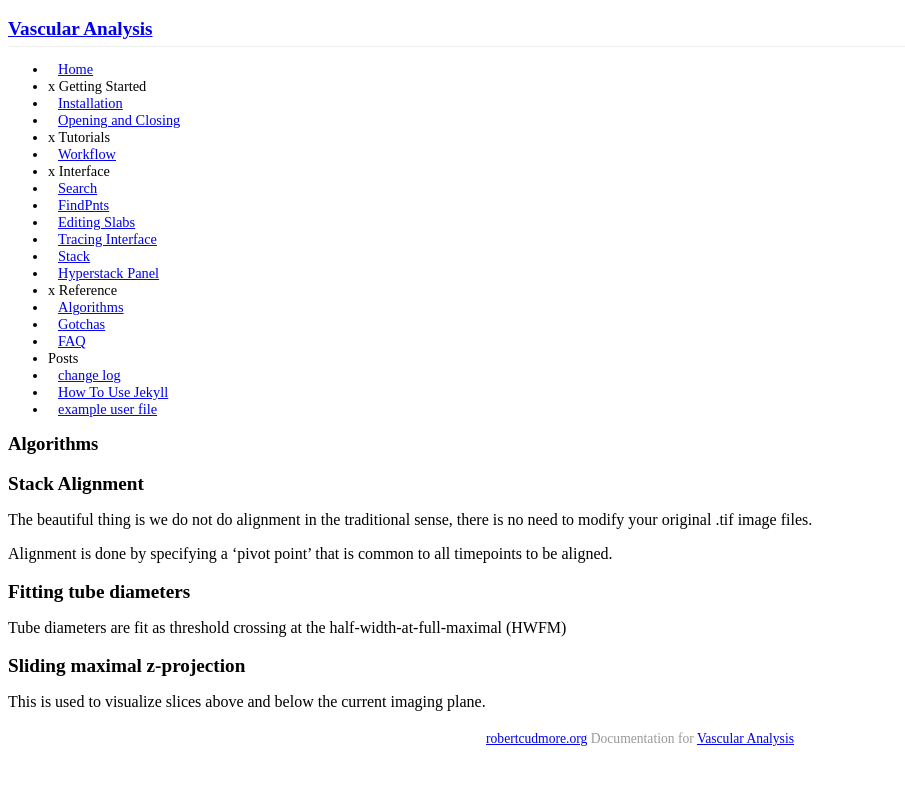
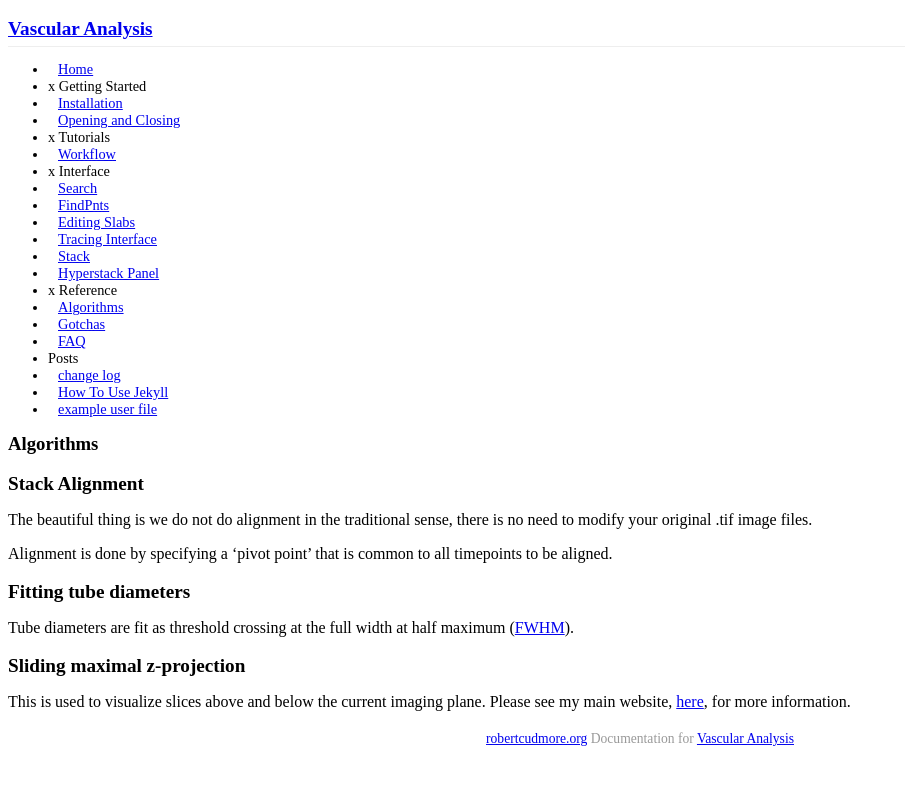
Before and after one commit to cudmore/Vascular-Analysis, a Jekyll site: the page built from _posts/2015-02-01-algorithms.md, in a window 1280 px wide. Shown: the top 785 px of the page, without its empty margins (0-905 px from the left). Built offline with Jekyll 4.4.1, drawn with Linux system fonts in a browser that asks for light colours; Markdown is read by kramdown in place of the engine named in the settings; a style sheet for code colours, icons or effects is not loaded.

Commit message:
Update 2015-02-01-algorithms.md

```diff
--- a/_posts/2015-02-01-algorithms.md
+++ b/_posts/2015-02-01-algorithms.md
@@ -13,8 +13,11 @@ Alignment is done by specifying a 'pivot point' that is common to all timepoints
 
 ####Fitting tube diameters
 
-Tube diameters are fit as threshold crossing at the half-width-at-full-maximal (HWFM)
+Tube diameters are fit as threshold crossing at the full width at half maximum ([FWHM][1]).
 
 ####Sliding maximal z-projection
 
-This is used to visualize slices above and below the current imaging plane.
+This is used to visualize slices above and below the current imaging plane. Please see my main website, [here][2], for more information.
+
+[1]: http://en.wikipedia.org/wiki/Full_width_at_half_maximum
+[2]: http://robertcudmore.org/software/bSliding_Z_Projection.html
```
